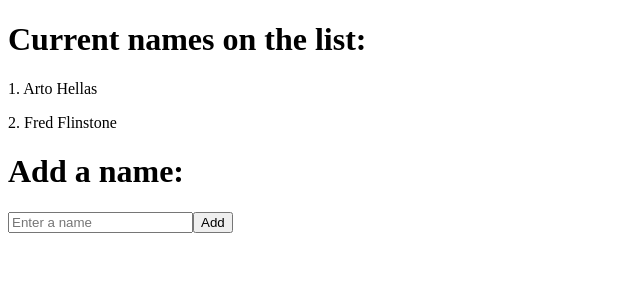
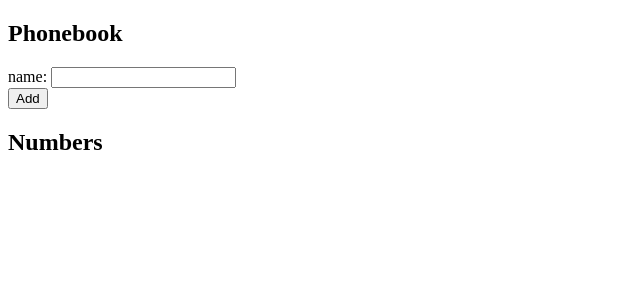
Before and after one commit to midcenturydude7/react-full-stack-open, a React (Create React App) app: page / in a window 1280 px wide. Shown: the top 300 px of the page, without its empty margins (0-640 px from the left). Built offline with nearby package versions, Linux system fonts and the light colour scheme.

Commit message:
Creating initial structure of app for exercise

```diff
--- a/src/App.js
+++ b/src/App.js
@@ -3,44 +3,31 @@ import React from 'react';
 const App = () => {
   const [persons, setPersons] = React.useState([
     {
-      id: 1,
       name: "Arto Hellas"
-    },
-    {
-      id: 2,
-      name: "Fred Flinstone"
     }
   ])
+  const [newName, setNewName] = React.useState("");
+
+  const addNewName = (event) => {
+    event.preventDefault();
+    console.log(event.target.value)
+    setNewName(event.target.value)
+  }
 
   return (
     <div>
-      <h1>Current names on the list:</h1>
-      <CurrentList persons={persons} />
-      <h1> Add a name:</h1>
-      <NewList persons={persons} />
+      <h2>Phonebook</h2>
+      <form onSubmit={addNewName}>
+        <div>
+          name: <input value={newName} />
+        </div>
+        <div>
+          <button type="submit">Add</button>
+        </div>
+      </form>
+      <h2>Numbers</h2>
     </div>
   )
 }
 
-const CurrentList = ({ persons }) => {
-  const nameId = persons.map((person) => person.id)
-  const nameOnList = persons.map((person) => person.name)
-
-  return (
-    <>
-      <p>{nameId[0]}. {nameOnList[0]}</p>
-      <p>{nameId[1]}. {nameOnList[1]}</p>
-    </>
-  )
-}
-
-const NewList = ({ persons }) => {
-  return (
-    <form>
-      <input field="text" placeholder="Enter a name"/>
-      <button>Add</button>
-    </form>
-  )
-}
-
 export default App;
```
